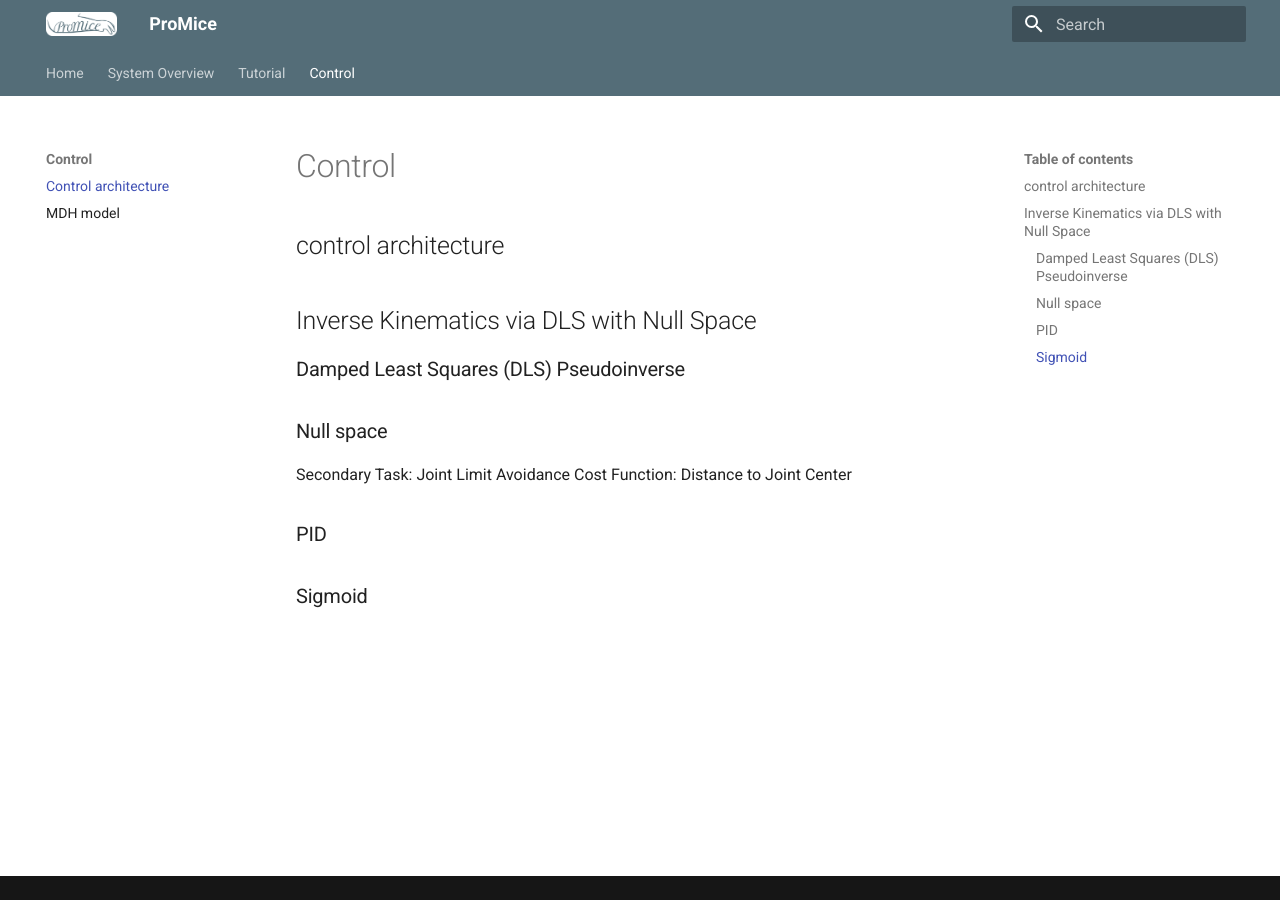
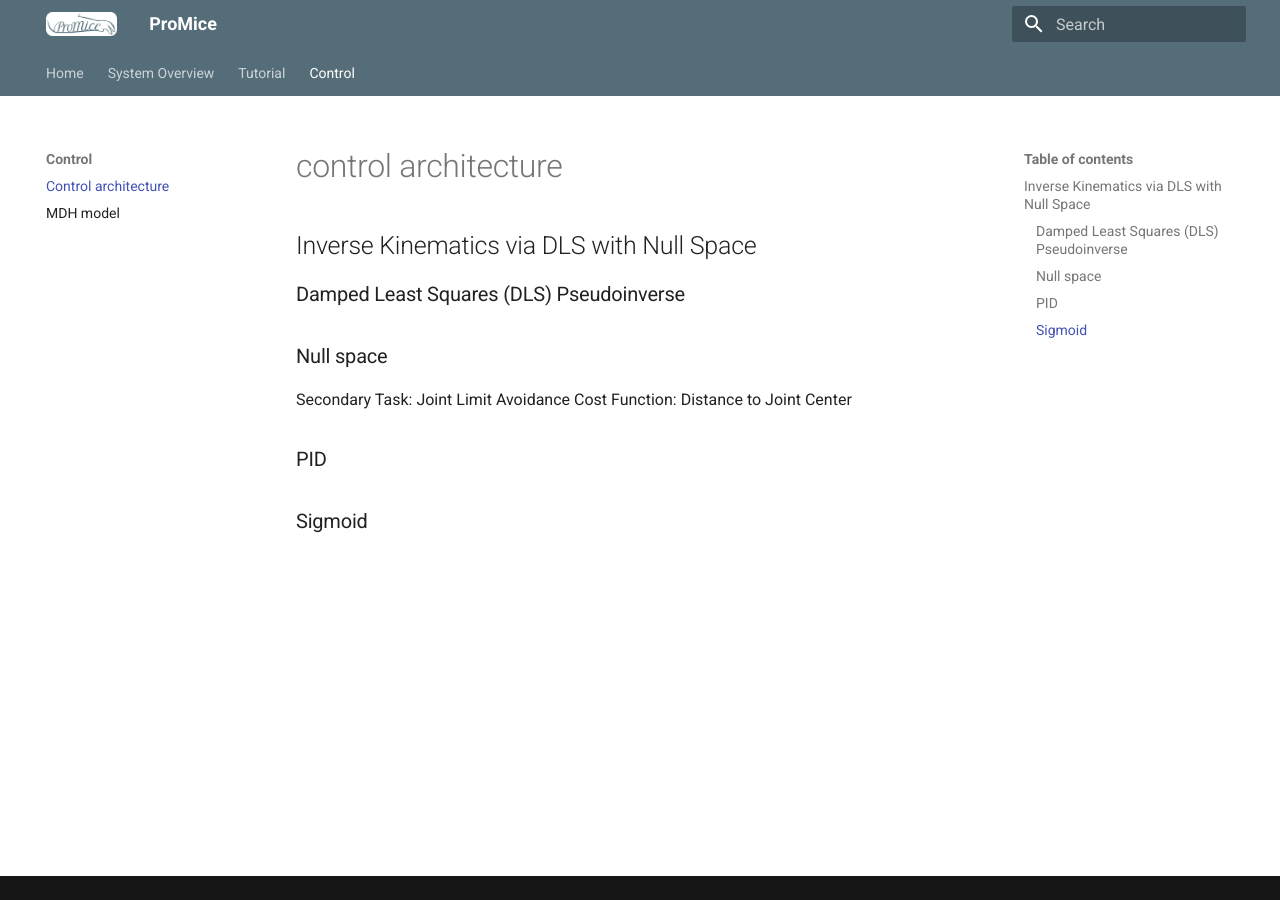
Before and after one commit to Juan-CarlosM/ProMice, an MkDocs documentation site: the page built from docs/control_architecture.md, in a window 1280 px wide. Built offline with MkDocs 1.6.1 and Material for MkDocs 9.7.7, drawn with Linux system fonts in a browser that asks for light colours.

Commit message:
Update header formatting in control_architecture.md

```diff
--- a/docs/control_architecture.md
+++ b/docs/control_architecture.md
@@ -1,5 +1,5 @@
-# Control
-## control architecture
+
+# control architecture
 
 
 
```
